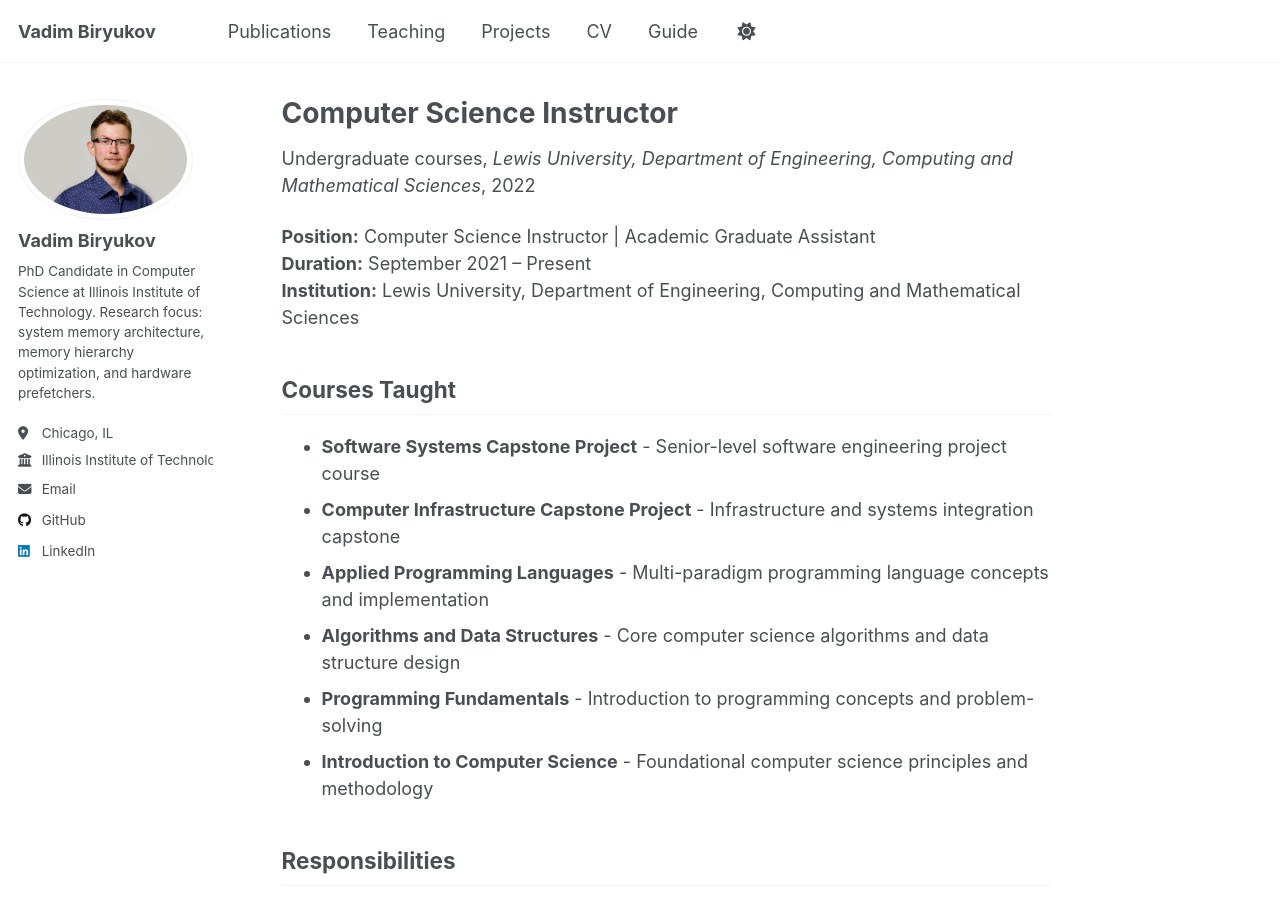
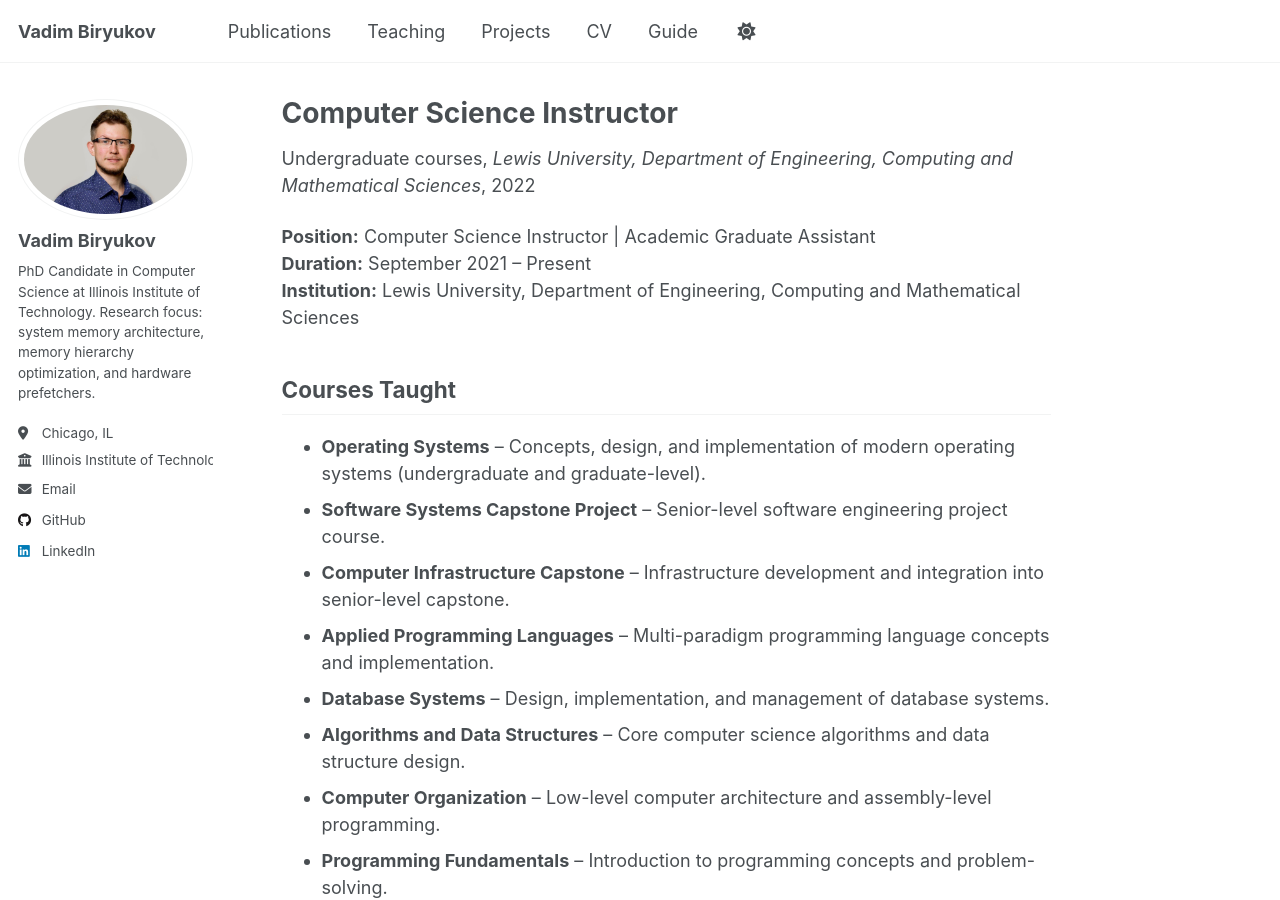
Before and after one commit to VadimBir/VadimBir.github.io, a Jekyll site: the page built from _teaching/teaching.md, in a window 1280 px wide and 900 px high. Built offline with Jekyll 4.4.1, drawn with Linux system fonts in a browser that asks for light colours; some of the changed text lies outside the part shown.

Commit message:
Revise courses taught in teaching.md
Updated courses taught section with new courses and descriptions.

```diff
--- a/_teaching/teaching.md
+++ b/_teaching/teaching.md
@@ -14,13 +14,15 @@ location: "Romeoville, Illinois, United States"
 
 ## Courses Taught
 
-* **Software Systems Capstone Project** - Senior-level software engineering project course
-* **Computer Infrastructure Capstone Project** - Infrastructure and systems integration capstone
-* **Applied Programming Languages** - Multi-paradigm programming language concepts and implementation
-* **Algorithms and Data Structures** - Core computer science algorithms and data structure design
-* **Programming Fundamentals** - Introduction to programming concepts and problem-solving
-* **Introduction to Computer Science** - Foundational computer science principles and methodology
-
+* **Operating Systems** – Concepts, design, and implementation of modern operating systems (undergraduate and graduate-level).
+* **Software Systems Capstone Project** – Senior-level software engineering project course.
+* **Computer Infrastructure Capstone** – Infrastructure development and integration into senior-level capstone.
+* **Applied Programming Languages** – Multi-paradigm programming language concepts and implementation.
+* **Database Systems** – Design, implementation, and management of database systems.
+* **Algorithms and Data Structures** – Core computer science algorithms and data structure design.
+* **Computer Organization** – Low-level computer architecture and assembly-level programming.
+* **Programming Fundamentals** – Introduction to programming concepts and problem-solving.
+* **Introduction to Computer Science** – Foundational computer science principles and methodology.
 ## Responsibilities
 
 * **Course Design & Delivery**
```
